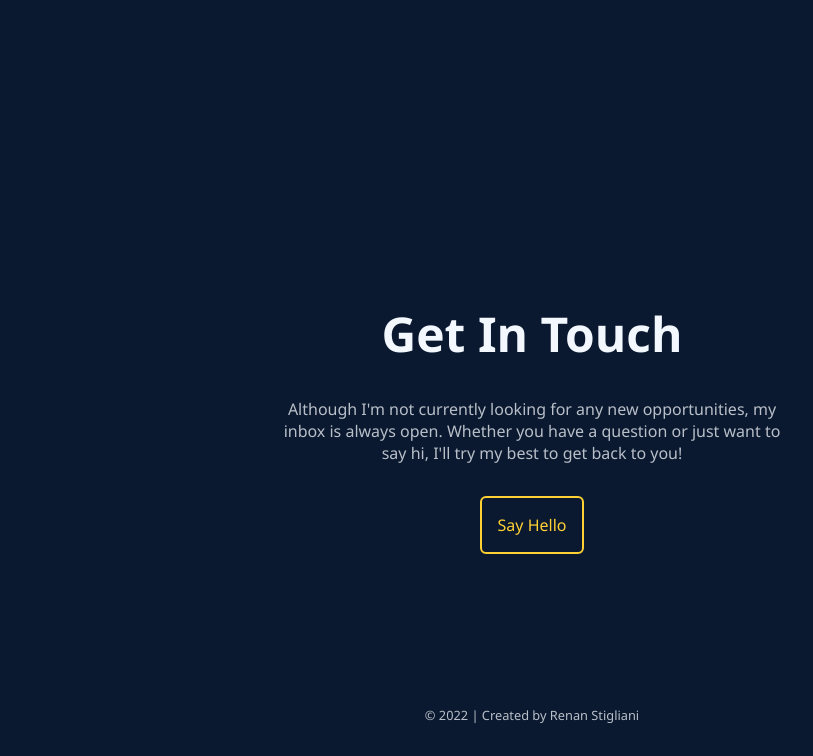
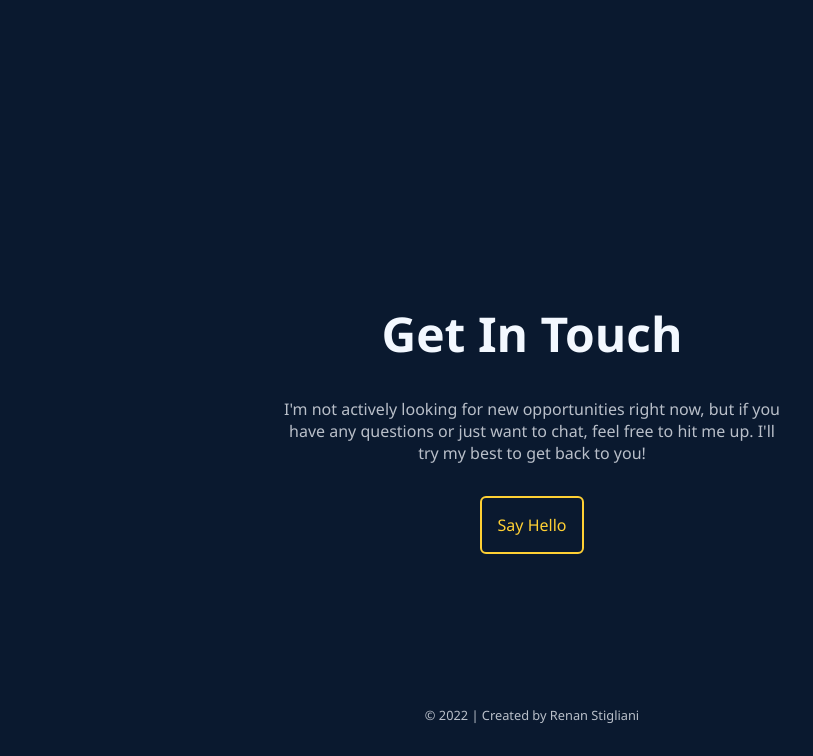
Before and after one commit to eklam/eklam.github.io, a plain HTML site: page index.html in a window 1280 px wide. Shown: the part 2865-3621 px from the top of the page, without its empty margins (108-921 px from the left). Drawn offline with Linux system fonts and the light colour scheme.

Commit message:
Update index.html

```diff
--- a/index.html
+++ b/index.html
@@ -788,8 +788,7 @@
         <section class="d-flex flex-col align-items-center m-auto text-center w-100 w-md-50 pb-4">
             <h3 id="contact" class="font-size-3 pb-2">Get In Touch</h3>
             <p class="pb-2">
-                Although I'm not currently looking for any new opportunities, my inbox is always open. Whether you have
-                a question or just want to say hi, I'll try my best to get back to you!
+                I'm not actively looking for new opportunities right now, but if you have any questions or just want to chat, feel free to hit me up. I'll try my best to get back to you!
             </p>
             <a href="mailto:renansti.dev@gmail.com" class="button px-3">Say Hello</a>
         </section>
```
